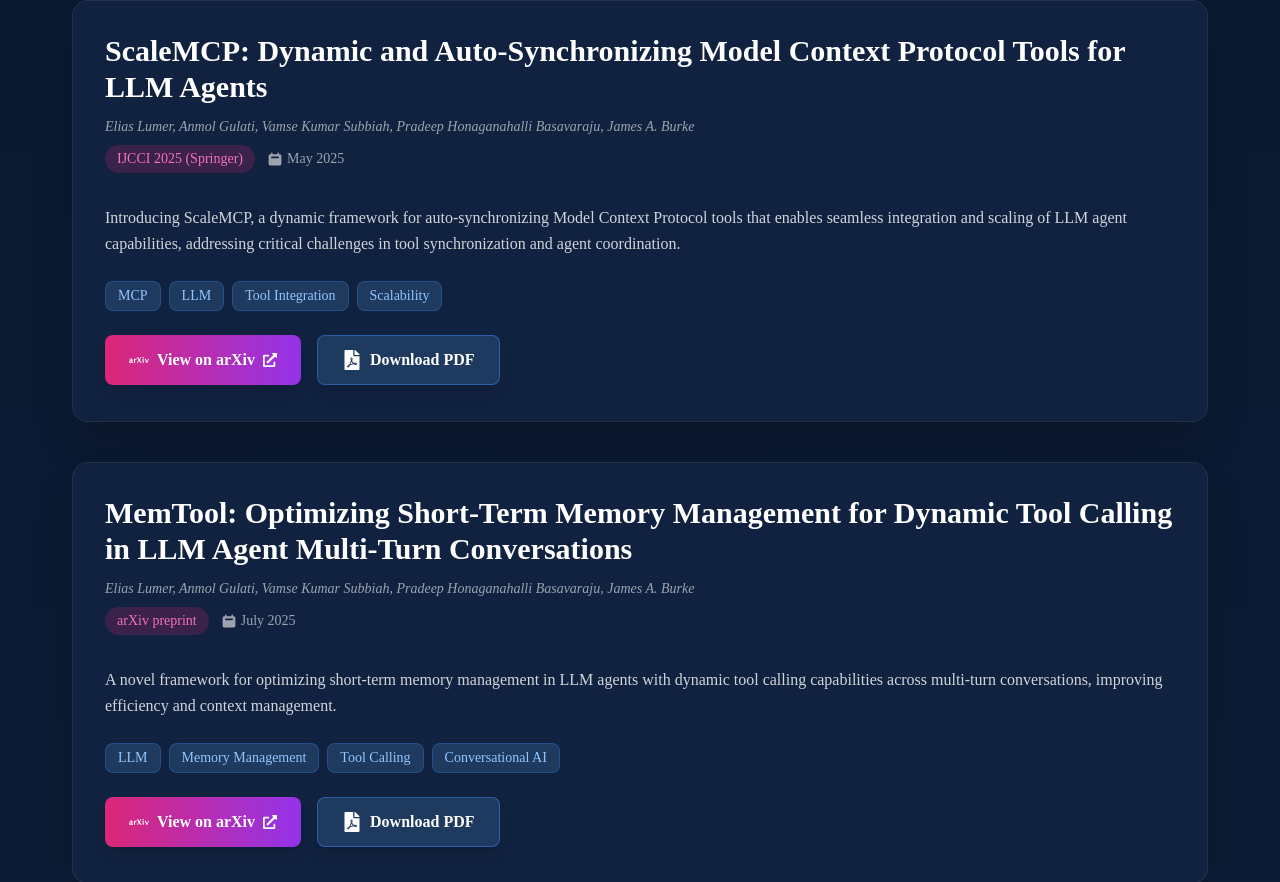
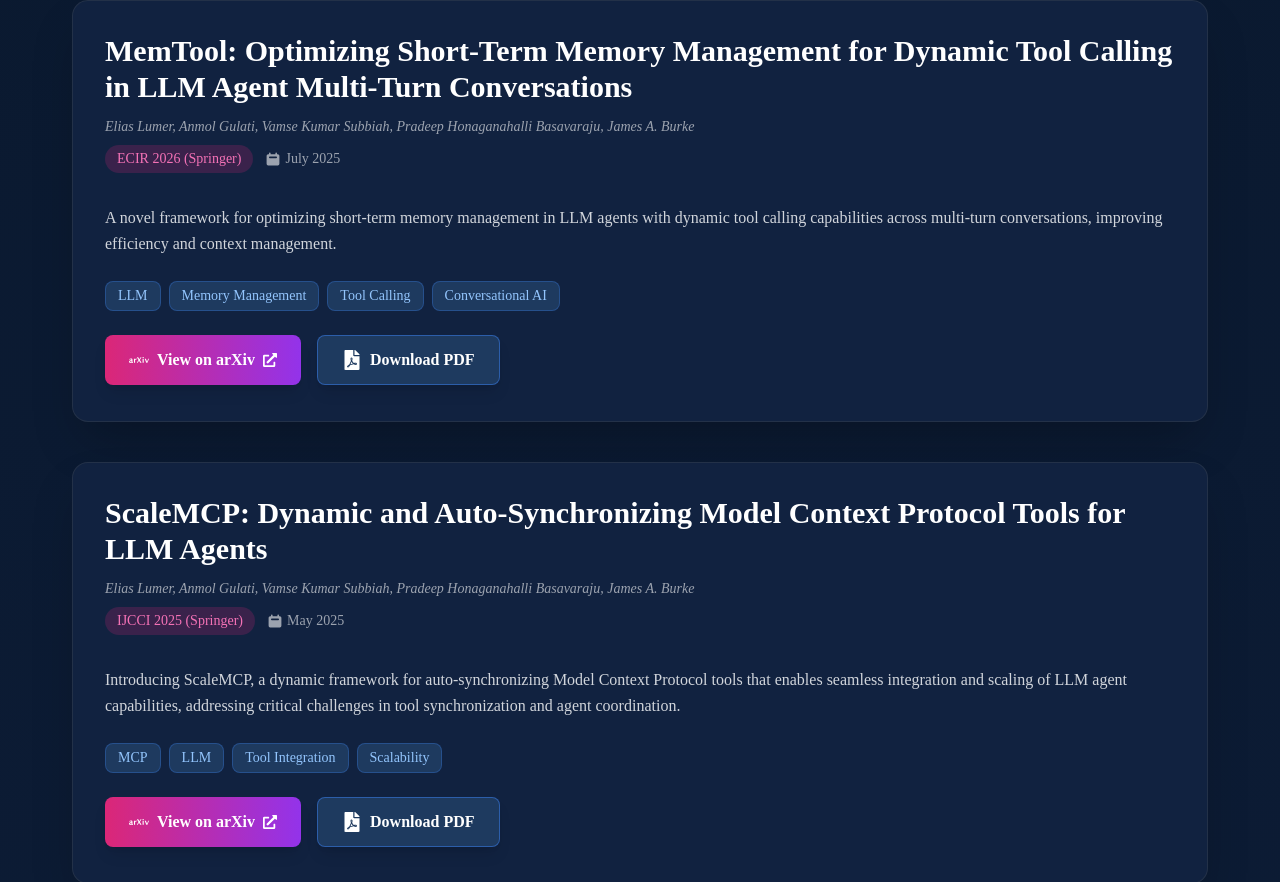
Before and after one commit to AnmolGulati6/page, a React (Create React App) app: page / in a window 1280 px wide. Shown: the part 2031-2913 px from the top of the page. Built offline with nearby package versions, Linux system fonts and the light colour scheme.

Commit message:
Update data.js

```diff
--- a/src/data/data.js
+++ b/src/data/data.js
@@ -1,6 +1,17 @@
 export const researchPapers = [
     {
         id: 1,
+        title: "MemTool: Optimizing Short-Term Memory Management for Dynamic Tool Calling in LLM Agent Multi-Turn Conversations",
+        authors: "Elias Lumer, Anmol Gulati, Vamse Kumar Subbiah, Pradeep Honaganahalli Basavaraju, James A. Burke",
+        abstract: "A novel framework for optimizing short-term memory management in LLM agents with dynamic tool calling capabilities across multi-turn conversations, improving efficiency and context management.",
+        arxivUrl: "https://arxiv.org/abs/2507.21428",
+        pdfUrl: "https://arxiv.org/pdf/2507.21428",
+        date: "July 2025",
+        tags: ["LLM", "Memory Management", "Tool Calling", "Conversational AI"],
+        venue: "ECIR 2026 (Springer)",
+    },
+    {
+        id: 2,
         title: "ScaleMCP: Dynamic and Auto-Synchronizing Model Context Protocol Tools for LLM Agents",
         authors: "Elias Lumer, Anmol Gulati, Vamse Kumar Subbiah, Pradeep Honaganahalli Basavaraju, James A. Burke",
         abstract: "Introducing ScaleMCP, a dynamic framework for auto-synchronizing Model Context Protocol tools that enables seamless integration and scaling of LLM agent capabilities, addressing critical challenges in tool synchronization and agent coordination.",
@@ -11,18 +22,18 @@ export const researchPapers = [
         venue: "IJCCI 2025 (Springer)",
     },
     {
-        id: 2,
-        title: "MemTool: Optimizing Short-Term Memory Management for Dynamic Tool Calling in LLM Agent Multi-Turn Conversations",
-        authors: "Elias Lumer, Anmol Gulati, Vamse Kumar Subbiah, Pradeep Honaganahalli Basavaraju, James A. Burke",
-        abstract: "A novel framework for optimizing short-term memory management in LLM agents with dynamic tool calling capabilities across multi-turn conversations, improving efficiency and context management.",
-        arxivUrl: "https://arxiv.org/abs/2507.21428",
-        pdfUrl: "https://arxiv.org/pdf/2507.21428",
-        date: "July 2025",
-        tags: ["LLM", "Memory Management", "Tool Calling", "Conversational AI"],
-        venue: "arXiv preprint",
+        id: 3,
+        title: "Tool and Agent Selection for Large Language Model Agents in Production: A Survey",
+        authors: "Anmol Gulati, Elias Lumer, Faheem Nizar, Pradeep Honaganahalli Basavaraju, Vamse Kumar Subbiah",
+        abstract: "A comprehensive survey examining tool and agent selection from a production perspective, offering a unified taxonomy of modern tool and agent selection approaches for LLM-based systems in real-world deployments.",
+        arxivUrl: "https://www.preprints.org/manuscript/202512.1050",
+        pdfUrl: "https://www.preprints.org/manuscript/202512.1050/v1/download",
+        date: "December 2025",
+        tags: ["LLM", "Tool Selection", "Agent Selection", "Survey", "Production Systems"],
+        venue: "Preprint",
     },
     {
-        id: 3,
+        id: 4,
         title: "Agent-as-a-Graph: Knowledge Graph-Based Tool and Agent Retrieval for LLM Multi-Agent Systems",
         authors: "Faheem Nizar, Elias Lumer, Anmol Gulati, Pradeep Honaganahalli Basavaraju, Vamse Kumar Subbiah",
         abstract: "We introduce Agent-as-a-Graph retrieval, a knowledge graph approach that represents both tools and their parent agents as nodes and edges, enabling fine-grained agent selection. Our method achieves 14.9% and 14.6% improvements in Recall@5 and nDCG@5 over prior state-of-the-art retrievers on the LiveMCPBenchmark.",
@@ -33,7 +44,7 @@ export const researchPapers = [
         venue: "arXiv preprint",
     },
     {
-        id: 4,
+        id: 5,
         title: "Tool-to-Agent Retrieval: Bridging Tools and Agents for Scalable LLM Multi-Agent Systems",
         authors: "Elias Lumer, Faheem Nizar, Anmol Gulati, Pradeep Honaganahalli Basavaraju, Vamse Kumar Subbiah",
         abstract: "Recent advances in LLM Multi-Agent Systems enable scalable orchestration of sub-agents. We introduce Tool-to-Agent Retrieval, a unified framework that embeds both tools and their parent agents in a shared vector space, achieving 19.4% improvement in Recall@5 and 17.7% in nDCG@5 over previous state-of-the-art.",
@@ -44,7 +55,7 @@ export const researchPapers = [
         venue: "arXiv preprint",
     },
     {
-        id: 5,
+        id: 6,
         title: "Jackal: A Real-World Execution-Based Benchmark Evaluating Large Language Models on Text-to-JQL Tasks",
         authors: "Kevin Frank, Anmol Gulati, Elias Lumer, Sindy Campagna, Vamse Kumar Subbiah",
         abstract: "Introducing Jackal, a novel, large-scale text-to-JQL benchmark comprising 100,000 natural language requests paired with validated JQL queries on a live Jira instance. We benchmark 23 LLMs on execution accuracy, exposing limitations of current state-of-the-art models in enterprise data environments.",
```
